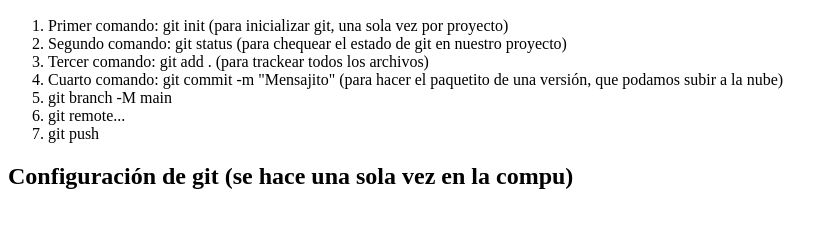
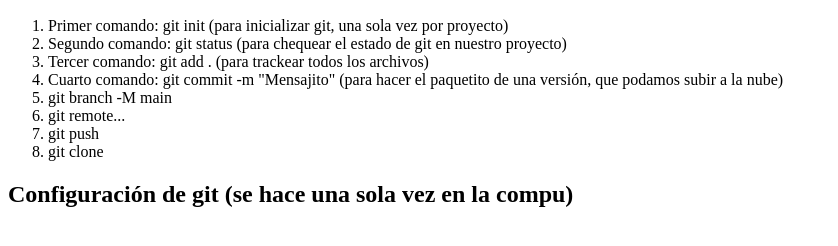
Before and after one commit to Cecilia-Campos/Primer-hit, a plain HTML site: page index.html in a window 1280 px wide. Shown: the part 110-356 px from the top of the page, without its empty margins (0-838 px from the left). Drawn offline with Linux system fonts and the light colour scheme.

Commit message:
Agregué nuevo comando

```diff
--- a/index.html
+++ b/index.html
@@ -18,6 +18,7 @@
         <li> git branch -M main </li>
         <li> git remote... </li>
         <li> git push </li>
+        <li> git clone </li>
     </ol>
 
     <h2> Configuración de git (se hace una sola vez en la compu) </h2>
```
